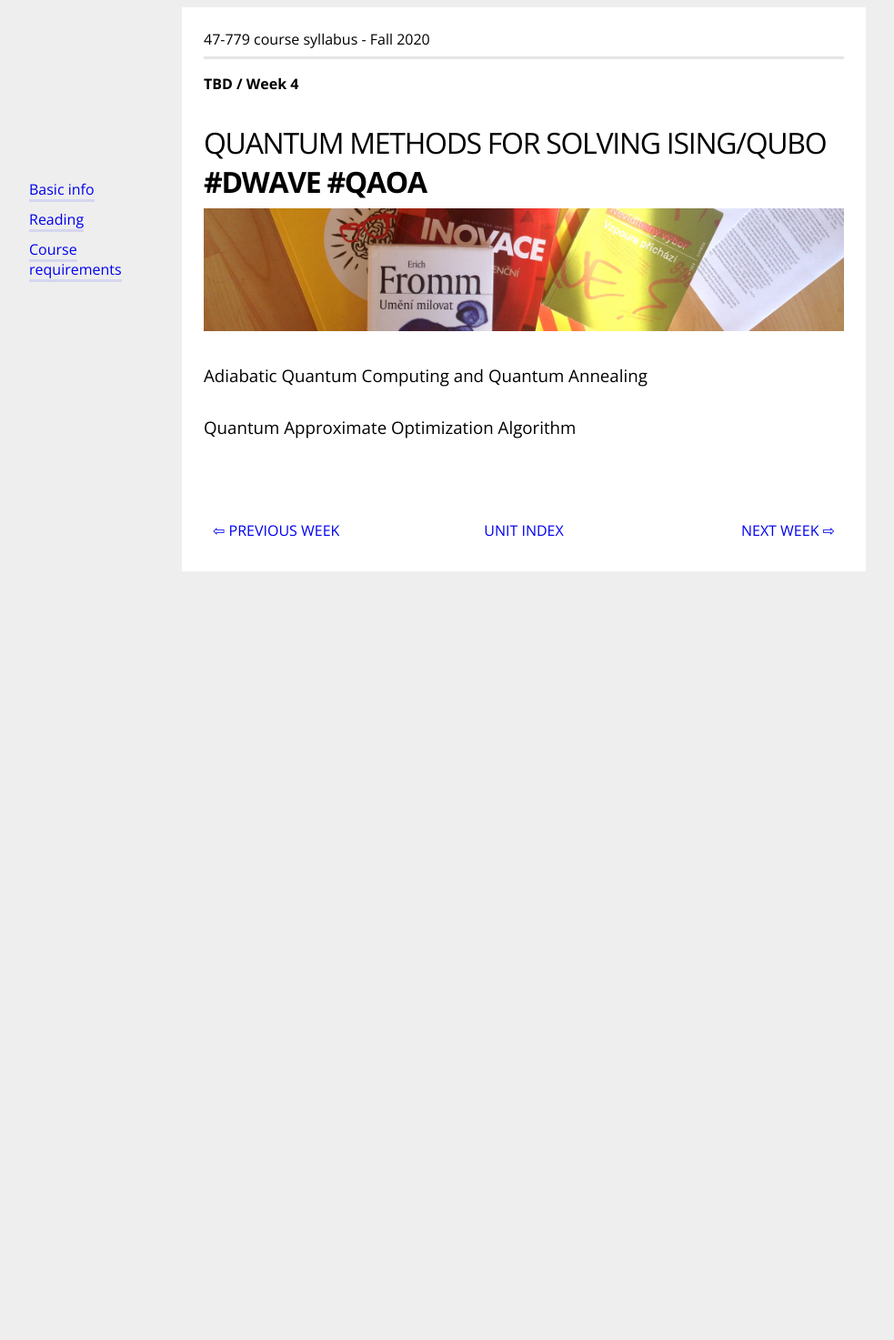
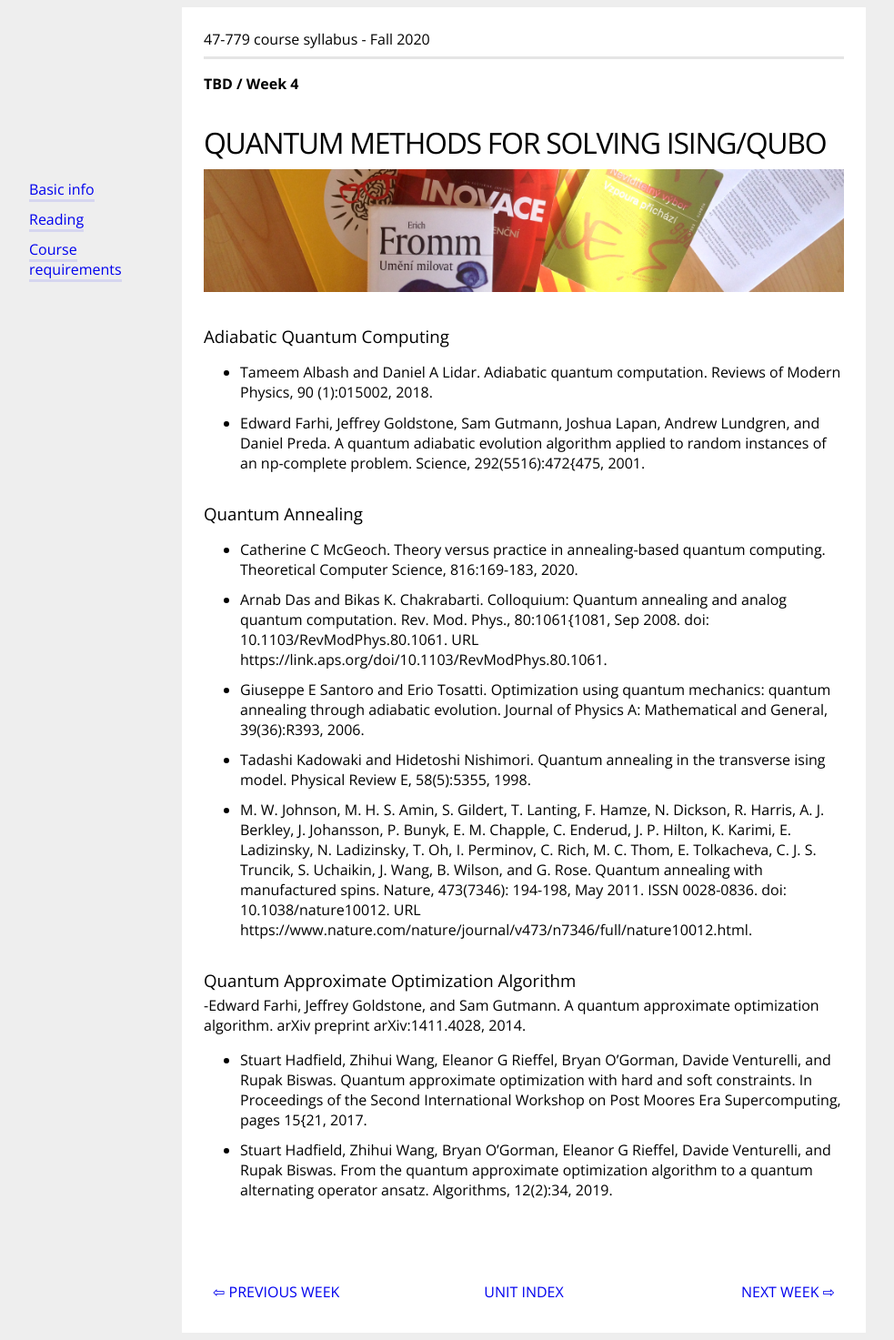
Before and after one commit to bernalde/QuIP, a Jekyll site: the page built from _syllabus/4-quantum.md, in a window 1280 px wide. Shown: the whole page at 91% size, without its empty margins (64-1047 px from the left). Built offline with Jekyll 4.4.1, drawn with Linux system fonts in a browser that asks for light colours; before the commit the page ends 900 px from its top, so only the background shows below that.

Commit message:
Update references week 4

```diff
--- a/_syllabus/4-quantum.md
+++ b/_syllabus/4-quantum.md
@@ -2,8 +2,20 @@
 week: 4
 day: TBD
 title: Quantum methods for solving Ising/QUBO
-tags: [dwave,qaoa]
 ---
-### Adiabatic Quantum Computing and Quantum Annealing
+### Adiabatic Quantum Computing
+- Tameem Albash and Daniel A Lidar. Adiabatic quantum computation. Reviews of Modern Physics, 90 (1):015002, 2018.
+- Edward Farhi, Jeffrey Goldstone, Sam Gutmann, Joshua Lapan, Andrew Lundgren, and Daniel Preda. A quantum adiabatic evolution algorithm applied to random instances of an np-complete problem.
+Science, 292(5516):472{475, 2001.
+
+### Quantum Annealing
+- Catherine C McGeoch. Theory versus practice in annealing-based quantum computing. Theoretical Computer Science, 816:169-183, 2020.
+- Arnab Das and Bikas K. Chakrabarti. Colloquium: Quantum annealing and analog quantum computation. Rev. Mod. Phys., 80:1061{1081, Sep 2008. doi: 10.1103/RevModPhys.80.1061. URL https://link.aps.org/doi/10.1103/RevModPhys.80.1061.
+- Giuseppe E Santoro and Erio Tosatti. Optimization using quantum mechanics: quantum annealing through adiabatic evolution. Journal of Physics A: Mathematical and General, 39(36):R393, 2006.
+- Tadashi Kadowaki and Hidetoshi Nishimori. Quantum annealing in the transverse ising model. Physical Review E, 58(5):5355, 1998.
+- M. W. Johnson, M. H. S. Amin, S. Gildert, T. Lanting, F. Hamze, N. Dickson, R. Harris, A. J. Berkley, J. Johansson, P. Bunyk, E. M. Chapple, C. Enderud, J. P. Hilton, K. Karimi, E. Ladizinsky, N. Ladizinsky, T. Oh, I. Perminov, C. Rich, M. C. Thom, E. Tolkacheva, C. J. S. Truncik, S. Uchaikin, J. Wang, B. Wilson, and G. Rose. Quantum annealing with manufactured spins. Nature, 473(7346): 194-198, May 2011. ISSN 0028-0836. doi: 10.1038/nature10012. URL https://www.nature.com/nature/journal/v473/n7346/full/nature10012.html.
 
 ### Quantum Approximate Optimization Algorithm
+-Edward Farhi, Jeffrey Goldstone, and Sam Gutmann. A quantum approximate optimization algorithm. arXiv preprint arXiv:1411.4028, 2014.
+- Stuart Hadfield, Zhihui Wang, Eleanor G Rieffel, Bryan O'Gorman, Davide Venturelli, and Rupak Biswas. Quantum approximate optimization with hard and soft constraints. In Proceedings of the Second International Workshop on Post Moores Era Supercomputing, pages 15{21, 2017.
+- Stuart Hadfield, Zhihui Wang, Bryan O'Gorman, Eleanor G Rieffel, Davide Venturelli, and Rupak Biswas. From the quantum approximate optimization algorithm to a quantum alternating operator ansatz. Algorithms, 12(2):34, 2019.
```
